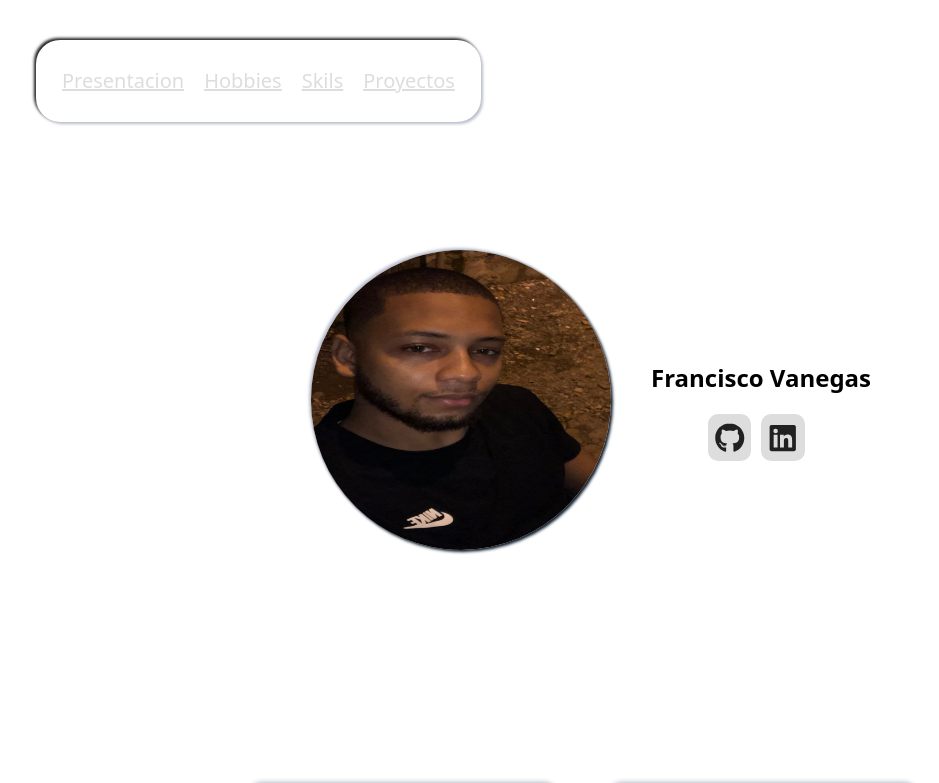
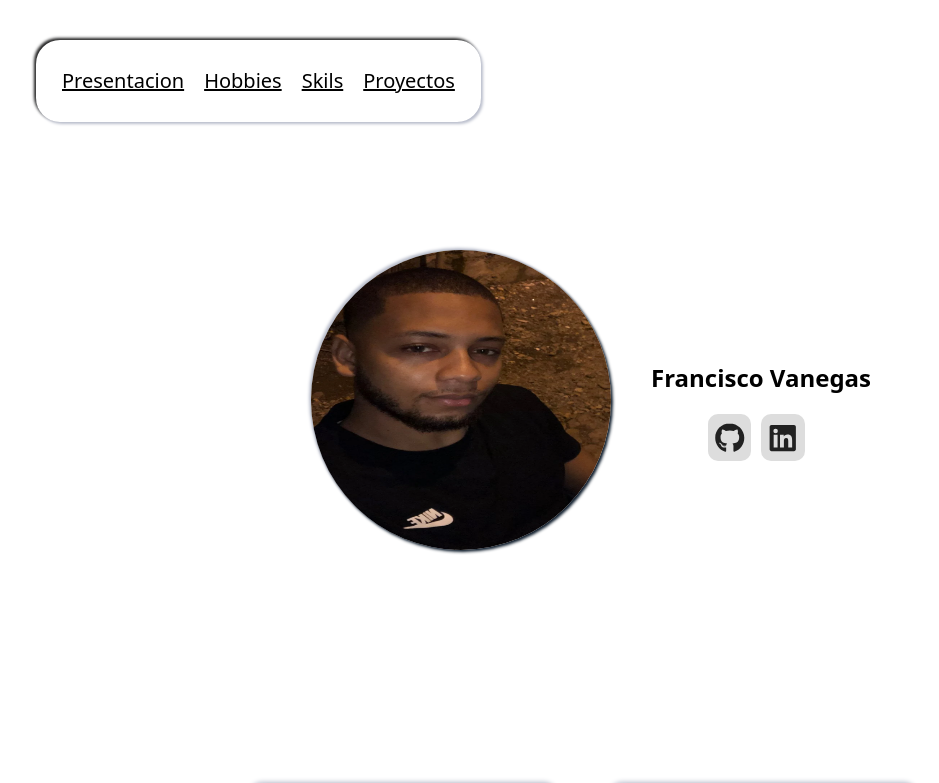
Before and after one commit to FranciscoDJVI/Portafolio, a React (Vite) app in the folder portafolio/: page / in a window 1280 px wide. Shown: the top 783 px of the page, without its empty margins (54-993 px from the left). Built offline with nearby package versions, Linux system fonts and the light colour scheme.

Commit message:
fix: change color

```diff
--- a/portafolio/src/App.css
+++ b/portafolio/src/App.css
@@ -36,7 +36,7 @@
     backdrop-filter: blur(2px);
   }
   .navbar .link {
-    color: #dddddd;
+    color: #000000;
     font-size: 20px;
     margin: 10px;
   }
```
